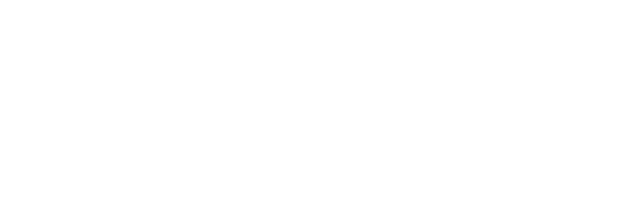
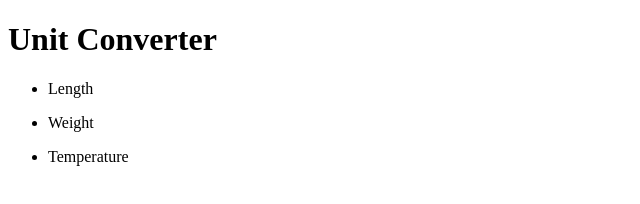
Before and after one commit to PhilippAubert/Unit-Converter, a website: page index.html in a window 1280 px wide. Shown: the whole page, without its empty margins (0-640 px from the left). Drawn offline with Linux system fonts and the light colour scheme.

Commit message:
Setup navigation of index.html

```diff
--- a/index.html
+++ b/index.html
@@ -3,9 +3,33 @@
 <head>
     <meta charset="UTF-8">
     <meta name="viewport" content="width=device-width, initial-scale=1.0">
-    <title>Document</title>
+    <link rel="stylesheet" href="./styles.css">
+    <title>Unit Converter</title>
 </head>
 <body>
-
+    <header>
+        <h1>Unit Converter</h1>
+        <nav>
+            <ul>
+                <li>
+                    <a>
+                        <p>Length</p>
+                    </a>
+                </li>
+                <li>
+                    <a>
+                        <p>Weight</p>
+                    </a>
+                </li>
+                <li>
+                    <a>
+                        <p>Temperature</p>
+                    </a>
+                </li>
+            </ul>
+        </nav>
+    </header>
+    <section>
+    </section>
 </body>
 </html>
```
Also changed, not shown: styles.css (added).
